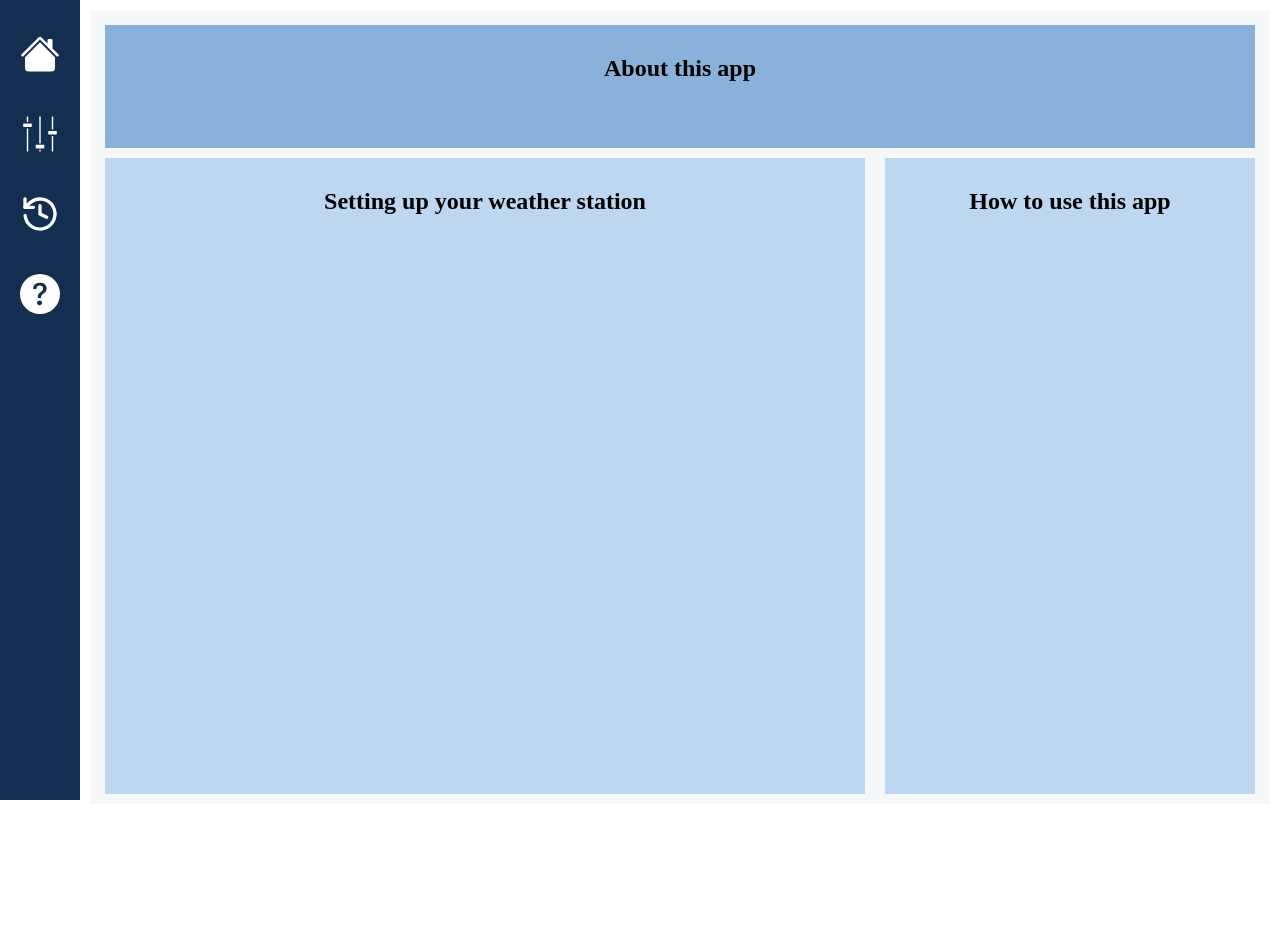
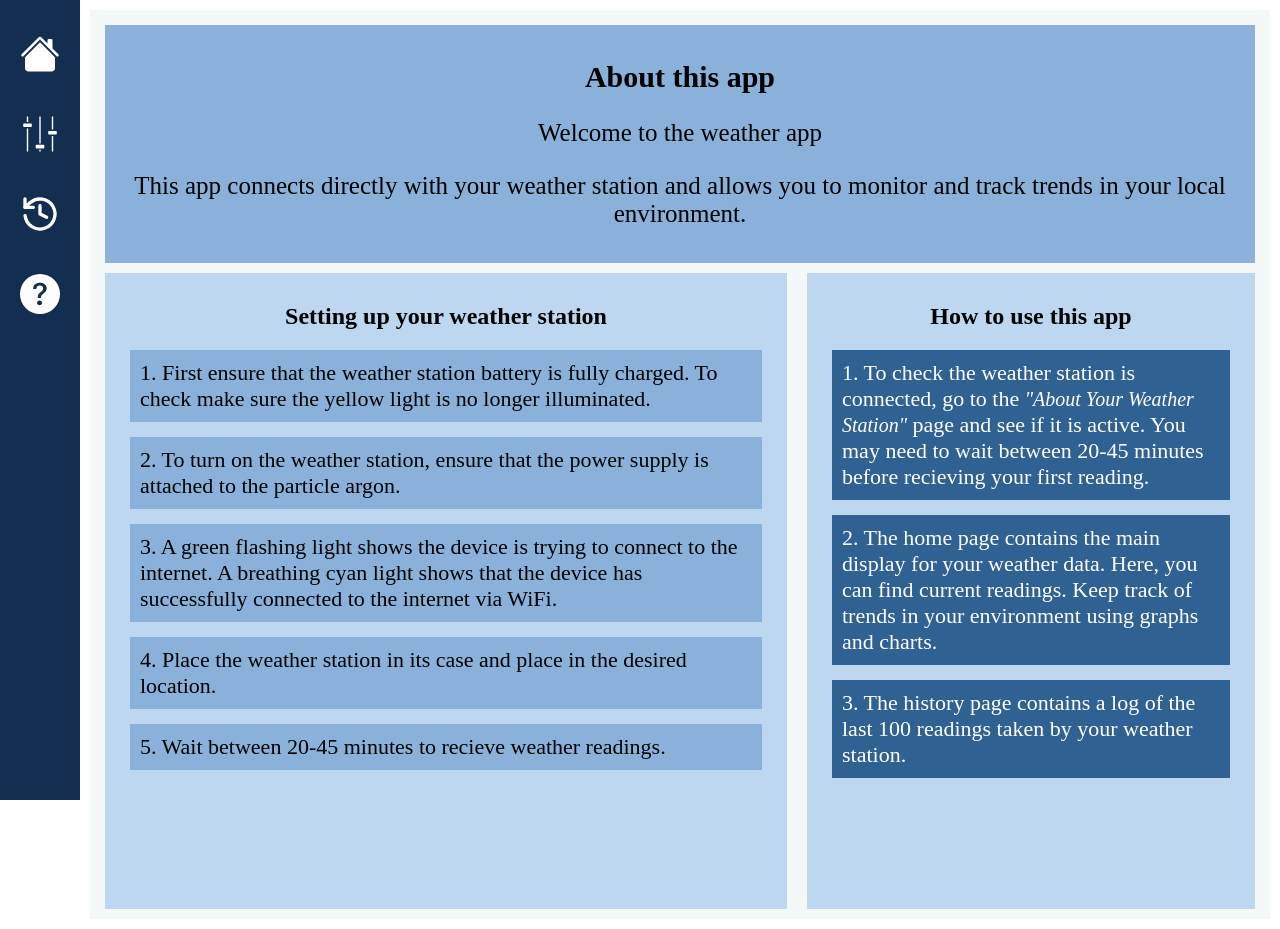
Before and after one commit to Lucyhub30/my-weather-app-client, a React (Create React App) app: page /help in a window 1280 px wide. Before the commit the page ends 814 px from the top, so only its background shows below. Built offline with nearby package versions, Linux system fonts and the light colour scheme.

Commit message:
Updated app

```diff
--- a/src/HelpPage/HelpPage.js
+++ b/src/HelpPage/HelpPage.js
@@ -6,15 +6,25 @@ const HelpPage= () => {
             <div className="pageContent">
                 <div className="aboutAppText">
                     <h2>About this app</h2>
-                    <br/>
-                    <br/>
+
+                    <p className="helpText">Welcome to the weather app</p>
+                    <p className="helpText">This app connects directly with your weather station and allows you to monitor and track trends in your local environment.</p>
+
                 </div>
                 <div className="helpColumns">
-                    <div className="setUpText">
+                    <div className="setUpBack">
                         <h2>Setting up your weather station</h2>
+                        <p className="setUpText">1. First ensure that the weather station battery is fully charged. To check make sure the yellow light is no longer illuminated.</p>
+                        <p className="setUpText">2. To turn on the weather station, ensure that the power supply is attached to the particle argon.</p>
+                        <p className="setUpText">3. A green flashing light shows the device is trying to connect to the internet. A breathing cyan light shows that the device has successfully connected to the internet via WiFi.</p>
+                        <p className="setUpText">4. Place the weather station in its case and place in the desired location.</p>
+                        <p className="setUpText">5. Wait between 20-45 minutes to recieve weather readings.</p>
                     </div>
                     <div className="howToText">
                         <h2>How to use this app</h2>
+                        <p className="setUpAppText">1. To check the weather station is connected, go to the <a className="pageLink" onClick={() => {window.location.pathname = "/about"}}><em>"About Your Weather Station"</em></a> page and see if it is active. You may need to wait between 20-45 minutes before recieving your first reading.</p>
+                        <p className="setUpAppText">2. The home page contains the main display for your weather data. Here, you can find current readings. Keep track of trends in your environment using graphs and charts.</p>
+                        <p className="setUpAppText">3. The history page contains a log of the last 100 readings taken by your weather station.</p>
                     </div>
                 </div>
             </div>
--- a/src/HistoryPage/HistoryPage.js
+++ b/src/HistoryPage/HistoryPage.js
@@ -56,7 +56,7 @@ const HistoryPage = () => {
                                 <div className="timestamp readings">
                                     <div className="timestamp-container">
                                         <div>{new Date(item.timestamp*1000).toDateString()}</div>
-                                        <br></br>
+                                        <br/>
                                         <div>{new Date(item.timestamp*1000).toTimeString()}</div>
                                     </div>
                                 </div>
--- a/src/Homepage/AdditionalStuff.js
+++ b/src/Homepage/AdditionalStuff.js
@@ -1,7 +1,7 @@
 const AdditionalStuff = () => {
     return (
         <div className = "additionalStuff">
-            <p>Additional Stuff</p>
+            <p>Personalised weather predictions</p>
         </div>
     )
 }
--- a/src/Homepage/MainDisplay.js
+++ b/src/Homepage/MainDisplay.js
@@ -52,7 +52,7 @@ const MainDisplay = () => {
                     { message?.weatherData?.slice(0, 1).map((item, idx) => {
                         return (
                             <div key={idx} className="temperature">
-                                <div>
+                                <div className="innerTemp">
                                     {item.temp}°
                                 </div>
 
--- a/src/index.css
+++ b/src/index.css
@@ -13,7 +13,7 @@
     }
     .helpColumns{
         display: grid;
-        grid-template-columns: 2fr 1fr;
+        grid-template-columns: 3fr 2fr;
         grid-gap: 0px;
     }
     .temperature{
@@ -50,7 +50,7 @@
         width: 300px;
     }
     .lightSoundgraphData {
-        width: 400px;
+        width: 360px;
         height: 300px;
     }
     .humidityContent{
@@ -58,7 +58,7 @@
         height: 300px;
     }
     .dustContent{
-        width: 400px;
+        width: 360px;
         height: 300px;
     }
     .graphColumns {
@@ -149,6 +149,7 @@
 @media (max-width: 728px) and (min-width: 501px) {
     .mainDisplay{
         padding-right:10px;
+        padding-top: 10px;
     }
     .myReadings{
         display: grid;
@@ -172,14 +173,14 @@
     }
     .graphData{
         height: 300px;
-        width: 400px;
+        width: 370px;
     }
     .humidityContent{
         width: 400px;
         height: 250px;
     }
     .dustContent{
-        width: 400px;
+        width: 370px;
         height: 300px;
     }
 
@@ -200,7 +201,7 @@
         width: 15px;
     }
     .lightSoundgraphData {
-        width: 400px;
+        width: 370px;
         height: 250px;
     }
 
@@ -334,6 +335,11 @@ body {
     text-align: center;
     font-size: 25px;
 }
+.aboutText a {
+    color: rgb(204, 204, 204);
+    text-decoration: underline;
+    font-size: 25px;
+}
 .aboutInfo {
     margin: 30px;
     padding:20px;
@@ -359,6 +365,11 @@ body {
     margin-right: 50px;
     padding:30px;
     font-size: 20px;
+    text-align: center;
+}
+.historyText a {
+    color: rgb(74, 65, 65);
+    text-decoration: underline;
 }
 .dataReadings {
     background-color: #f5f8f9;
@@ -368,6 +379,7 @@ body {
     align-items: center;
     justify-content: center;
     background-color: #f5f8f9;
+    padding:px;
 
     text-align: center;
 }
@@ -482,7 +494,7 @@ body {
     padding-right: 20px;
     padding-top: 40px;
     padding-bottom: 40px;
-    height: 20%;
+    height: 10%;
 }
 
 
@@ -576,7 +588,7 @@ ul {
 
 
 }
-@media (max-width:470px){
+@media (max-width:600px){
     .weatherReadings {
         margin-top:5px;
         margin-bottom: 5px;
@@ -597,7 +609,7 @@ ul {
 
 }
 
-@media (min-width: 470px) and (max-width: 1232px){
+@media (min-width: 600px) and (max-width: 1232px){
     .weatherReadings {
         display:grid;
         grid-template-columns: 1fr 4fr;
@@ -676,6 +688,7 @@ ul {
     text-align: center;
     margin:15px;
     margin-bottom:5px;
+    font-size: 20px;
 }
 .howToText{
     background-color: #bdd7f1;
@@ -688,7 +701,7 @@ ul {
     min-height: 77vh;
 }
 
-.setUpText{
+.setUpBack{
     background-color: #bdd7f1;
     padding:10px;
     text-align: center;
@@ -730,3 +743,42 @@ ul {
     align-items: center;
     margin-bottom: 10px;
 }
+.aboutLog {
+    background-color: rgb(232, 251, 249);
+    padding: 2px;
+    margin-top: 5px;
+    margin-bottom:5px;
+    width: 400px;
+}
+.aboutInfoContent {
+    display:flex;
+    align-items: center;
+    justify-content: center;
+}
+.aboutAppText{
+    font-size: 20px;
+
+}
+.aboutAppText p{
+    padding:0px;
+}
+.setUpText {
+    background-color:#8ab1da;
+    padding:10px;
+    text-align: left;
+    margin:15px;
+    margin-bottom:5px;
+    font-size: 22px;
+}
+.setUpAppText {
+    background-color:#306193;
+    padding:10px;
+    text-align: left;
+    margin:15px;
+    margin-bottom:5px;
+    font-size: 22px;
+    color:white;
+}
+.helpText{
+    font-size: 25px;
+}
```
Also changed, not shown: src/AboutPage/AboutPage.js (+63 -10 lines), src/Homepage/DataReadings.js (deleted, +0 -11 lines).
